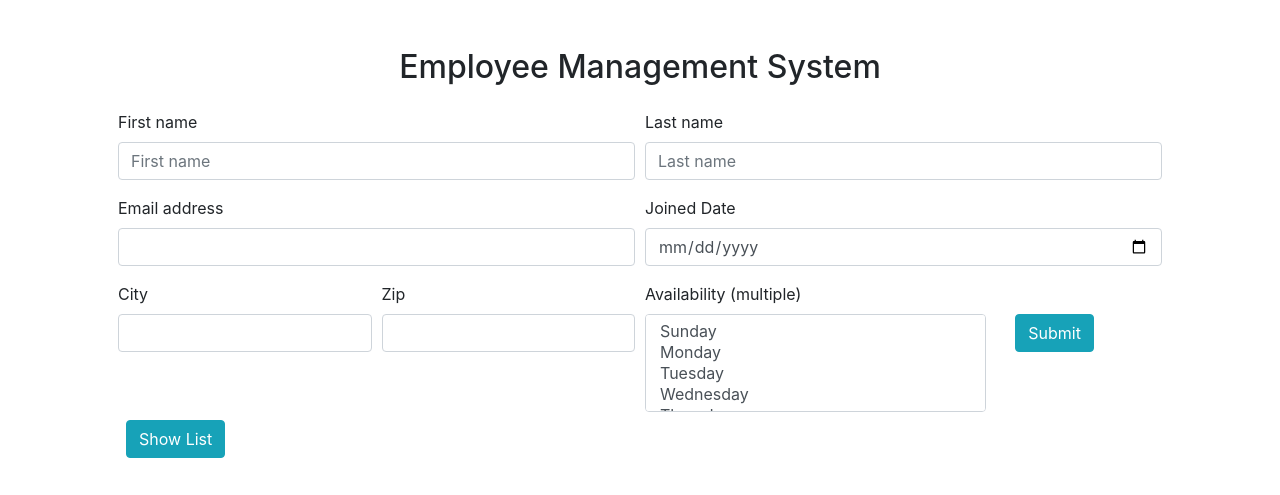
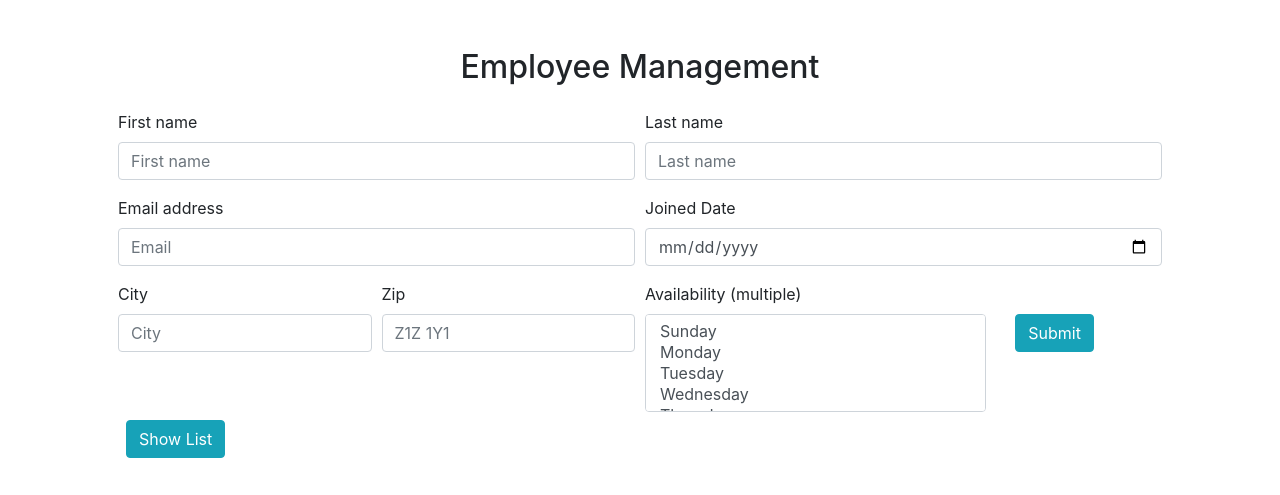
Before and after one commit to akaaariii/0520-web-development-II, a plain HTML site: page day6-exercise/index.html in a window 1280 px wide. Drawn offline with nearby package versions, Linux system fonts and the light colour scheme.

Commit message:
changed some style

```diff
--- a/day6-exercise/index.html
+++ b/day6-exercise/index.html
@@ -15,7 +15,7 @@
 </head>
 <body>
     <div class="container p-5">
-        <h2 class="text-center pb-3">Employee Management System</h2>
+        <h2 class="text-center pb-3">Employee Management</h2>
         <div>
             <form class="needs-validation" novalidate>
                 <div class="form-row">
@@ -31,7 +31,7 @@
                 <div class="form-row">
                     <div class="col-md-6 mb-3">
                         <label for="email">Email address</label>
-                        <input type="email" class="form-control" id="email">
+                        <input type="email" class="form-control" id="email" placeholder="Email">
                     </div>
                     <div class="col-md-6 mb-3">
                         <label for="joined-date">Joined Date</label>
@@ -41,11 +41,11 @@
                 <div class="form-row">
                     <div class="col-3">
                         <label for="city">City</label>
-                        <input type="text" class="form-control" id="city">
+                        <input type="text" class="form-control" id="city" placeholder="City">
                     </div>
                     <div class="col-3">
                         <label for="zip">Zip</label>
-                        <input type="text" class="form-control" id="zip">
+                        <input type="text" class="form-control" id="zip" placeholder="Z1Z 1Y1">
                     </div>
                     <div class="col-4">
                         <label for="availability">Availability (multiple)</label>
```
